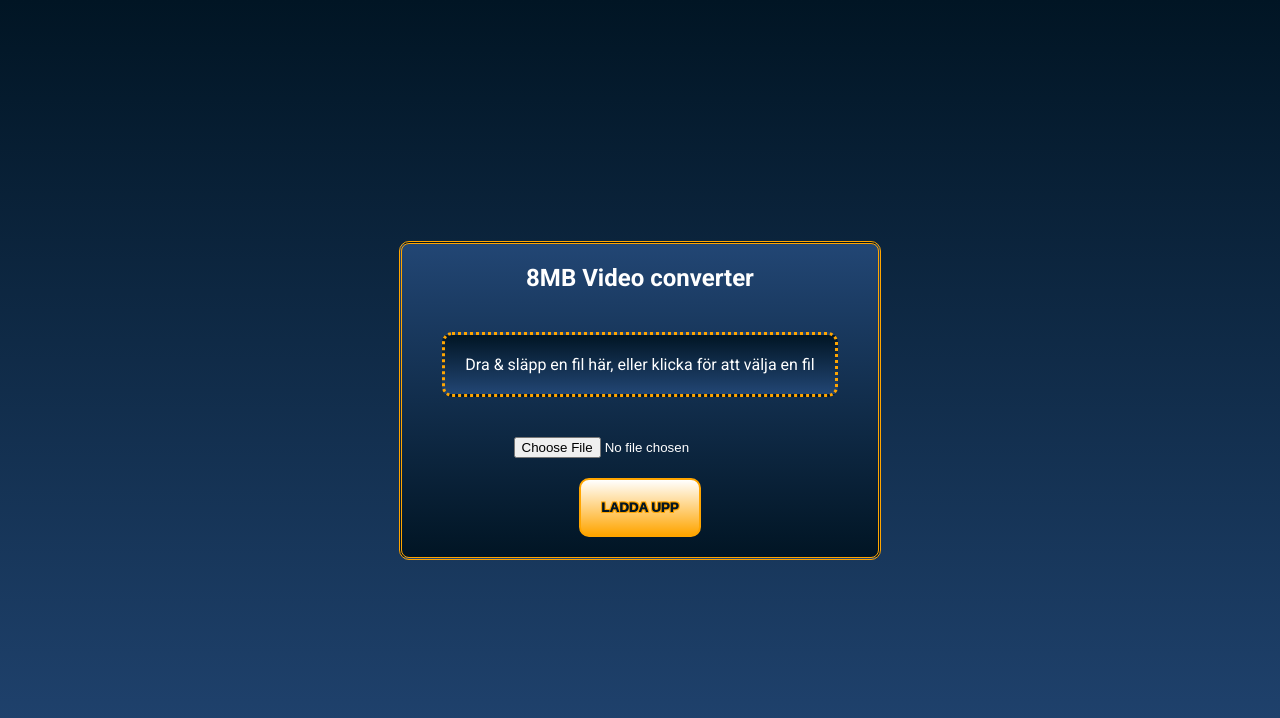
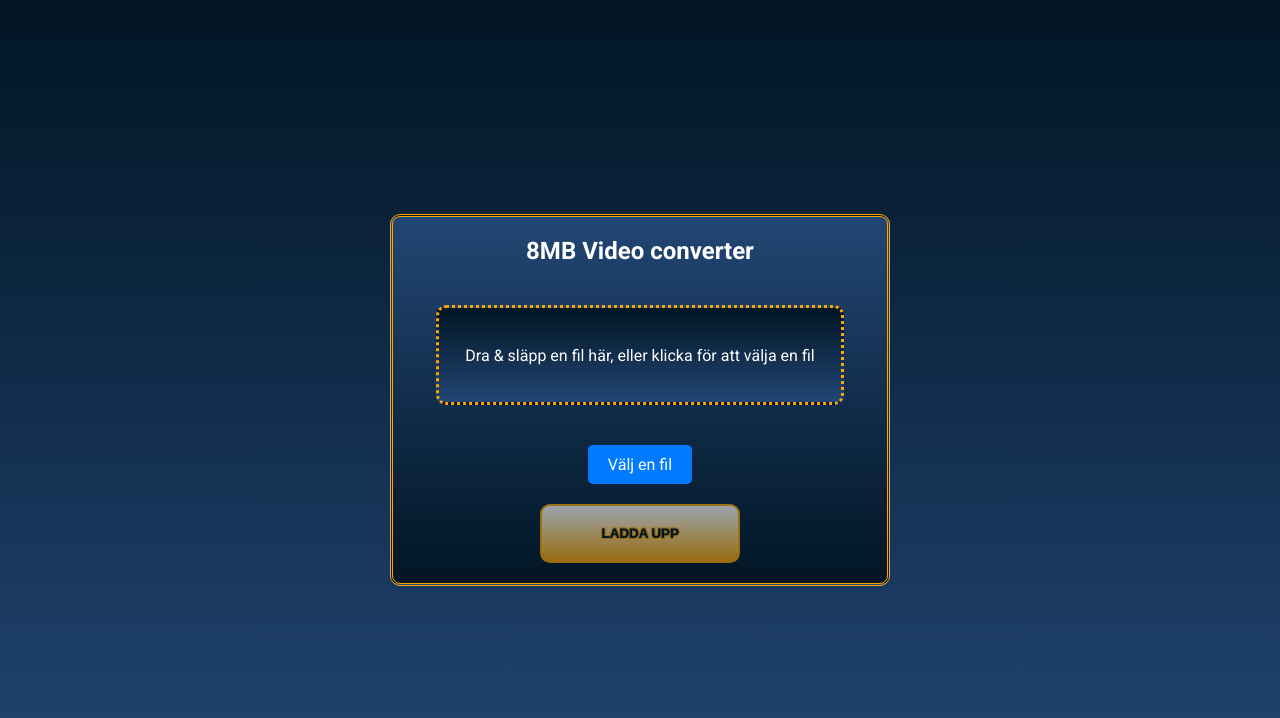
Before and after one commit to InternetKungen/8mb-converter-page, a React (Vite) app in the folder frontend/: page / in a window 1280 px wide. Shown: the top 718 px of the page. Built offline with nearby package versions, Linux system fonts and the light colour scheme; a web font is replaced by a local one.

Commit message:
drop file function done

```diff
--- a/frontend/src/App.css
+++ b/frontend/src/App.css
@@ -15,27 +15,13 @@
   align-items: center;
   background: linear-gradient(to top, #011524, #224674);
   height: fit-content;
-  width: fit-content;
+  width: 500px;
+  max-width: 100%;
   color: white;
   border-radius: 10px;
   border: 3px double orange;
   gap: 20px;
   padding: 20px;
-}
-
-.container button {
-  width: fit-content;
-  height: fit-content;
-  padding: 20px;
-  background: linear-gradient(to top, orange, #ffffff);
-  color: #011524;
-  border-radius: 10px;
-  border: 2px solid orange;
-  cursor: pointer;
-  text-transform: uppercase;
-  font-weight: 1000;
-  text-shadow: 1px 1px 0px #ffa500, -1px -1px 0px #ffa500, 1px -1px 0px #ffa500,
-    -1px 1px 0px #ffa500;
 }
 
 .dropzone {
@@ -51,6 +37,29 @@
   padding: 20px;
   margin: 20px;
   cursor: pointer;
+  width: 90%;
+  height: 100px;
+}
+
+.dropzone:hover {
+  border-color: #646cff;
+}
+
+button {
+  width: 200px;
+  min-width: -webkit-fill-available;
+  min-width: fit-content;
+  height: fit-content;
+  padding: 20px;
+  background: linear-gradient(to top, orange, #ffffff);
+  color: #011524;
+  border-radius: 10px;
+  border: 2px solid orange;
+  cursor: pointer;
+  text-transform: uppercase;
+  font-weight: 1000;
+  text-shadow: 1px 1px 0px #ffa500, -1px -1px 0px #ffa500, 1px -1px 0px #ffa500,
+    -1px 1px 0px #ffa500;
 }
 
 button:hover {
@@ -60,3 +69,28 @@ button:focus,
 button:focus-visible {
   outline: 4px auto -webkit-focus-ring-color;
 }
+
+button:disabled {
+  opacity: 0.6;
+  cursor: not-allowed;
+}
+
+input[type="file"] {
+  display: none;
+}
+
+.custom-file-upload {
+  display: inline-block;
+  background-color: #007bff;
+  color: white;
+  padding: 10px 20px;
+  font-size: 16px;
+  text-align: center;
+  border-radius: 5px;
+  cursor: pointer;
+  transition: background-color 0.3s ease;
+}
+
+.custom-file-upload:hover {
+  background-color: #0056b3;
+}
--- a/frontend/src/App.tsx
+++ b/frontend/src/App.tsx
@@ -71,7 +71,19 @@ function App() {
           )}
         </div>
         {/* Alternativ: Välj fil via knapp */}
-        <input type="file" accept="video/*" onChange={handleFileChange} />
+        <input
+          type="file"
+          accept="video/*"
+          onChange={handleFileChange}
+          style={{ display: "none" }} // Döljer den ursprungliga filväljaren
+          id="file-upload"
+        />
+
+        <label htmlFor="file-upload" className="custom-file-upload">
+          {file ? file.name : "Välj en fil"}
+        </label>
+
+        {/* <input type="file" accept="video/*" onChange={handleFileChange} /> */}
 
         <button onClick={handleUpload} disabled={!file || uploading}>
           {uploading ? "Laddar upp..." : "Ladda upp"}
```
